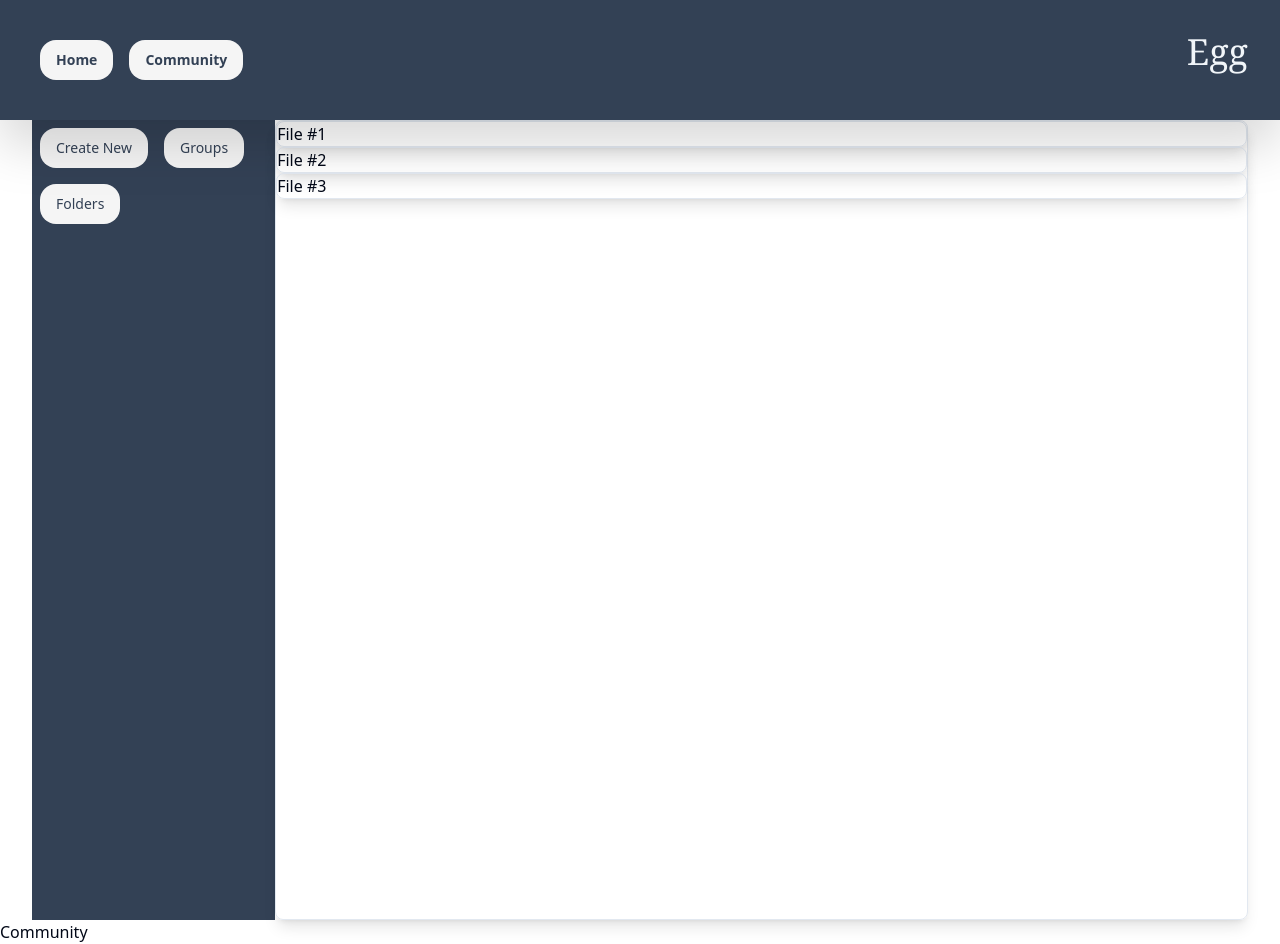
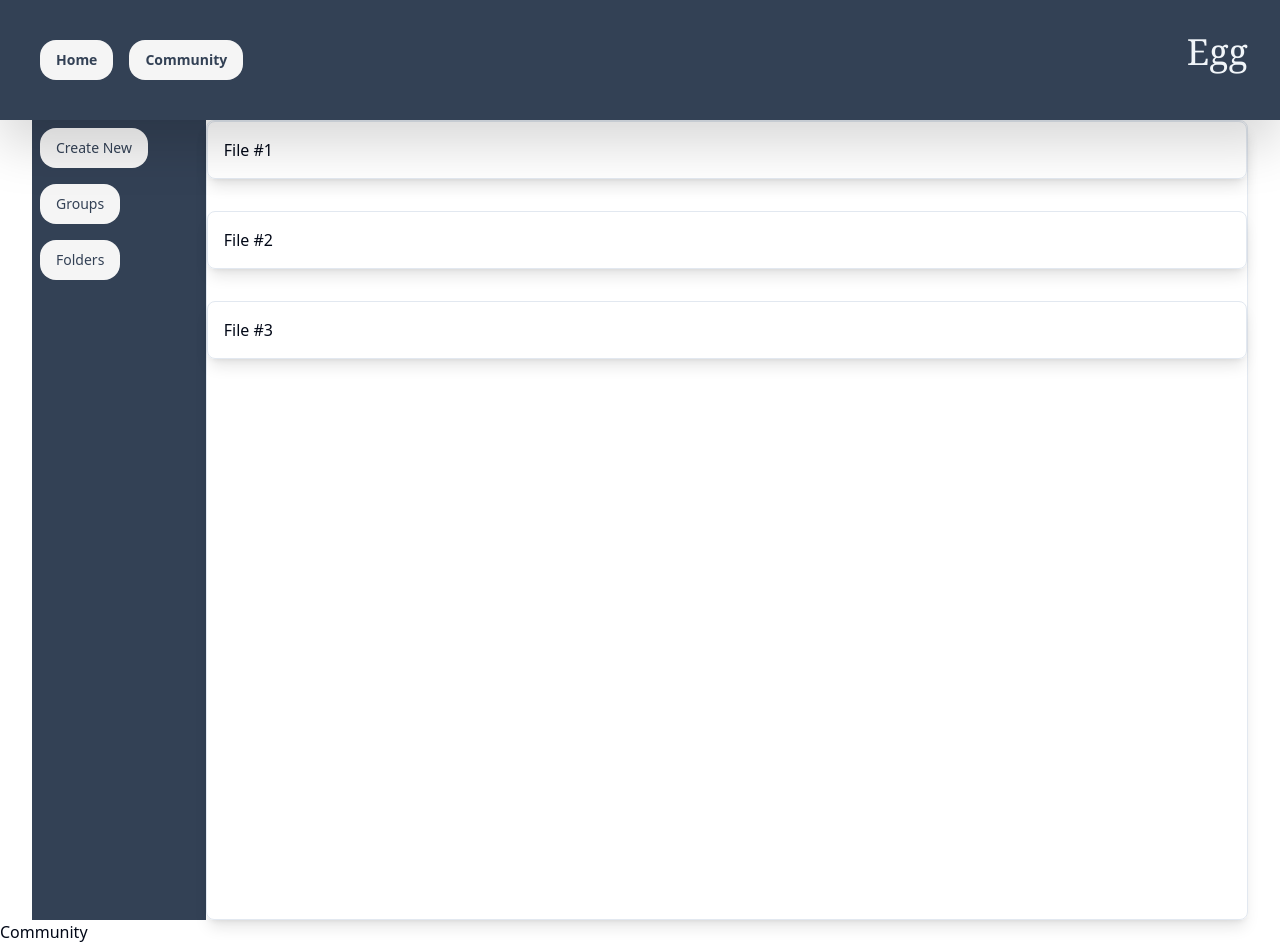
Before and after one commit to sonnyding1/CS35L-Egg, a React (Vite) app in the folder frontend/: page /community in a window 1280 px wide. Built offline with nearby package versions, Linux system fonts and the light colour scheme.

Commit message:
Updating Layout.jsx.
Created new Button variation for sideBar buttons.

```diff
--- a/frontend/src/components/layout.jsx
+++ b/frontend/src/components/layout.jsx
@@ -4,11 +4,11 @@ import { cn } from "@/lib/utils"
 
 
 // MainLayout: The fundamental layout housing the two columns (side bar and contents)
-// Colspan size is 5 so that sidebar:content ratio would be 1:4
+// Colspan size is 5 so that sidebar:content ratio would be 1:6
 const MainLayout = React.forwardRef(({className, ...props}, ref) => (
     <div
         ref={ref}
-        className={cn("h-screen container mx-auto grid grid-cols-5")}
+        className={cn("w-full h-screen container mx-auto grid grid-cols-7")}
         //grid-rows-[auto,1fr,auto]
         {...props}
     />
@@ -21,7 +21,7 @@ MainLayout.displayName = "MainLayout"
 const SideBar = React.forwardRef(({className, ...props}, ref) => (
     <div
         ref={ref}
-        className={cn("bg-slate-700")}
+        className={cn("bg-slate-700 grid-rows-[repeat(auto-fill,minmax(500px,1fr))")}
         {...props}
     />
 
@@ -32,7 +32,7 @@ SideBar.displayName = "SideBar"
 const MainBar = React.forwardRef(({className, ...props}, ref) => (
     <div
         ref={ref}
-        className={cn("rounded-lg border shadow-lg col-span-4 grid-rows-[repeat(auto-fill,minmax(100px,1fr))]")}
+        className={cn(" rounded-lg border shadow-lg col-span-6 grid-rows-[repeat(auto-fill,minmax(500px,1fr))] space-y-8")}
         {...props}
     />
 
@@ -43,7 +43,7 @@ MainBar.displayName = "MainBar"
 const Box = React.forwardRef(({className, ...props}, ref) => (
     <div
         ref={ref}
-        className={cn("rounded-lg border shadow-lg ")}
+        className={cn("rounded-lg border shadow-lg p-4 margin-8")}
         {...props}
     />
 
--- a/frontend/src/components/ui/button.jsx
+++ b/frontend/src/components/ui/button.jsx
@@ -19,6 +19,7 @@ const buttonVariants = cva(
         ghost: "hover:bg-accent hover:text-accent-foreground",
         link: "text-primary underline-offset-4 hover:underline",
         navButton: "m-2 bg-neutral-100 p-3 rounded-2xl focus:ring-2 transition-all ease-in-out delay-150 hover:bg-neutral-200 hover:overline hover:decoration-slate-900 text-slate-700 hover:text-slate-900",
+        sideButton: "justify-self-auto m-2 bg-neutral-100 p-3 rounded-2xl focus:ring-2 transition-all ease-in-out delay-150 hover:bg-neutral-200 hover:overline hover:decoration-slate-900 text-slate-700 hover:text-slate-900",
       },
       size: {
         default: "h-10 px-4 py-2",
--- a/frontend/src/pages/Community.jsx
+++ b/frontend/src/pages/Community.jsx
@@ -8,10 +8,10 @@ function Community() {
       <Navigation />
       <MainLayout>
         <SideBar>
-          <Button variant="navButton">
+          <Button variant="sideButton">
             Create New
           </Button>
-          <Button variant="navButton">
+          <Button variant="sideButton">
             Groups
           </Button>
           <Button variant="navButton">
```
Also changed, not shown: 1 other file (tests, documents, lock files or other folders).
